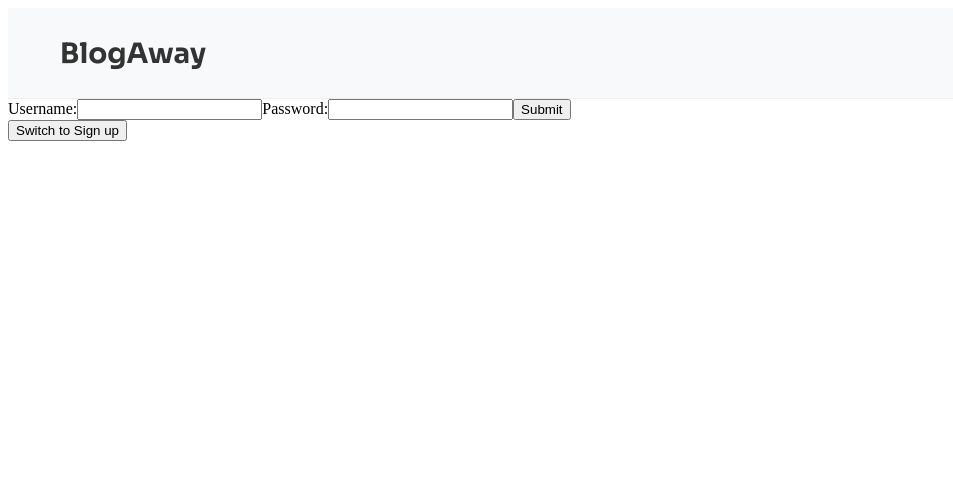
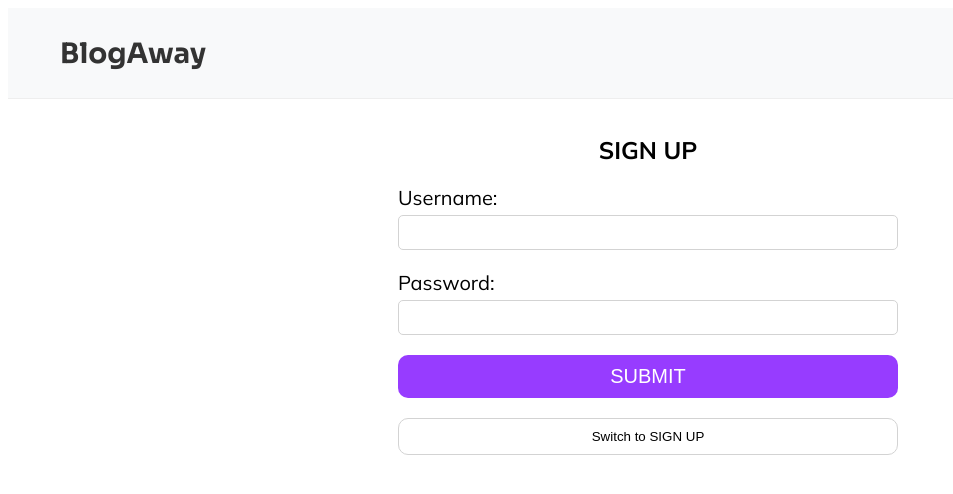
Before and after one commit to itsluisjim/blog-ui, an Angular app: page /auth in a window 1280 px wide. Shown: the top 494 px of the page, without its empty margins (0-953 px from the left). Built offline with nearby package versions, Linux system fonts and the light colour scheme.

Commit message:
Update styling for LOGIN/SIGN UP forms

```diff
--- a/src/app/auth/auth.component.html
+++ b/src/app/auth/auth.component.html
@@ -1,25 +1,38 @@
 <div *ngIf="isLoading" class="spinner-container" >
     <app-loading-spinner></app-loading-spinner>
 </div>
+<div class="form-container">
+    <h2 class="form-title">{{ isLoginMode ? "SIGN UP" : "LOGIN" }}</h2>
     <form #authForm="ngForm" (ngSubmit)="submitForm(authForm)" *ngIf="!isLoading">
+        <div class="flex-column">
             <label for="username">Username:</label>
             <input type="text" name="username" id="username" ngModel>
+        </div>
 
+        <div class="flex-column">
             <label for="password">Password:</label>
             <input type="password" name="password" id="password" ngModel>
+        </div>
 
-    <div *ngIf="!isLoginMode">
+        <div *ngIf="!isLoginMode" class="sign-up-options">
+            <div class="flex-column">
                 <label for="email">Email:</label>
                 <input type="email" name="email" id="email" ngModel>
+            </div>
+            <div class="flex-column">
                 <label for="first">First:</label>
                 <input type="text" name="first" id="first" ngModel>
+            </div>
+            <div class="flex-column">
                 <label for="last">Last:</label>
                 <input type="text" name="last" id="last" ngModel>
             </div>
+        </div>
 
 
-    <button type="submit">Submit</button>
+        <button type="submit">SUBMIT</button>
+        <button type="button" (click)="onSwitchMode()">
+            Switch to {{ isLoginMode ? "SIGN UP" : "LOGIN" }}
+        </button>
     </form>
-<button type="button" (click)="onSwitchMode()">
-    Switch to {{ isLoginMode ? "Sign up" : "Login" }}
-  </button>
+</div>
--- a/src/app/auth/auth.component.scss
+++ b/src/app/auth/auth.component.scss
@@ -6,3 +6,80 @@
     display: grid;
     place-items: center;
 }
+
+.form-container {
+
+    width: 100vw;
+    height: 100vh;
+
+    font-family: 'Mulish', 'Times New Roman', Times, serif;
+
+    display: flex;
+    flex-direction: column;
+    justify-content: flex-start;
+    align-items: center;
+    margin-top: 1rem;
+
+    form {
+
+        width: 500px;
+        display: flex;
+        flex-direction: column;
+        justify-content: center;
+        gap: 20px;
+
+        .form-title {
+            font-family: 'Sora', 'Times New Roman', Times, serif;
+        }
+
+        input {
+            font-size: inherit;
+            border: 1px solid lightgray;
+            border-radius: 5px;
+            padding: 5px;
+        }
+
+        .flex-column {
+            font-size: 20px;
+            display: flex;
+            flex-direction: column;
+            gap: 5px;
+        }
+
+        .sign-up-options {
+            display: flex;
+            flex-direction: column;
+            gap: 20px;
+        }
+
+        button[type=submit] {
+            color: white;
+            font-size: 20px;
+
+            background-color: rgb(151, 60, 255);
+            border: none;
+            border-radius: 10px;
+
+            padding: 10px;
+        }
+
+        button[type=submit]:hover {
+            cursor: pointer;
+            background-color: rgb(143, 46, 253);
+        }
+
+        button[type=button] {
+            padding: 10px;
+
+            border: 1px solid lightgray;
+            border-radius: 10px;
+
+            background-color: white;
+        }
+
+        button[type=button]:hover {
+            cursor: pointer;
+            background-color: rgb(250, 250, 250);
+        }
+    }
+}
--- a/src/app/header/header.component.scss
+++ b/src/app/header/header.component.scss
@@ -1,4 +1,4 @@
-$primary-color: #007bff;
+$primary-color: rgb(151, 60, 255);
 
 .header-nav {
   background-color: #f8f9fa;
```
Lines whose indentation alone changed are shown as unchanged.
